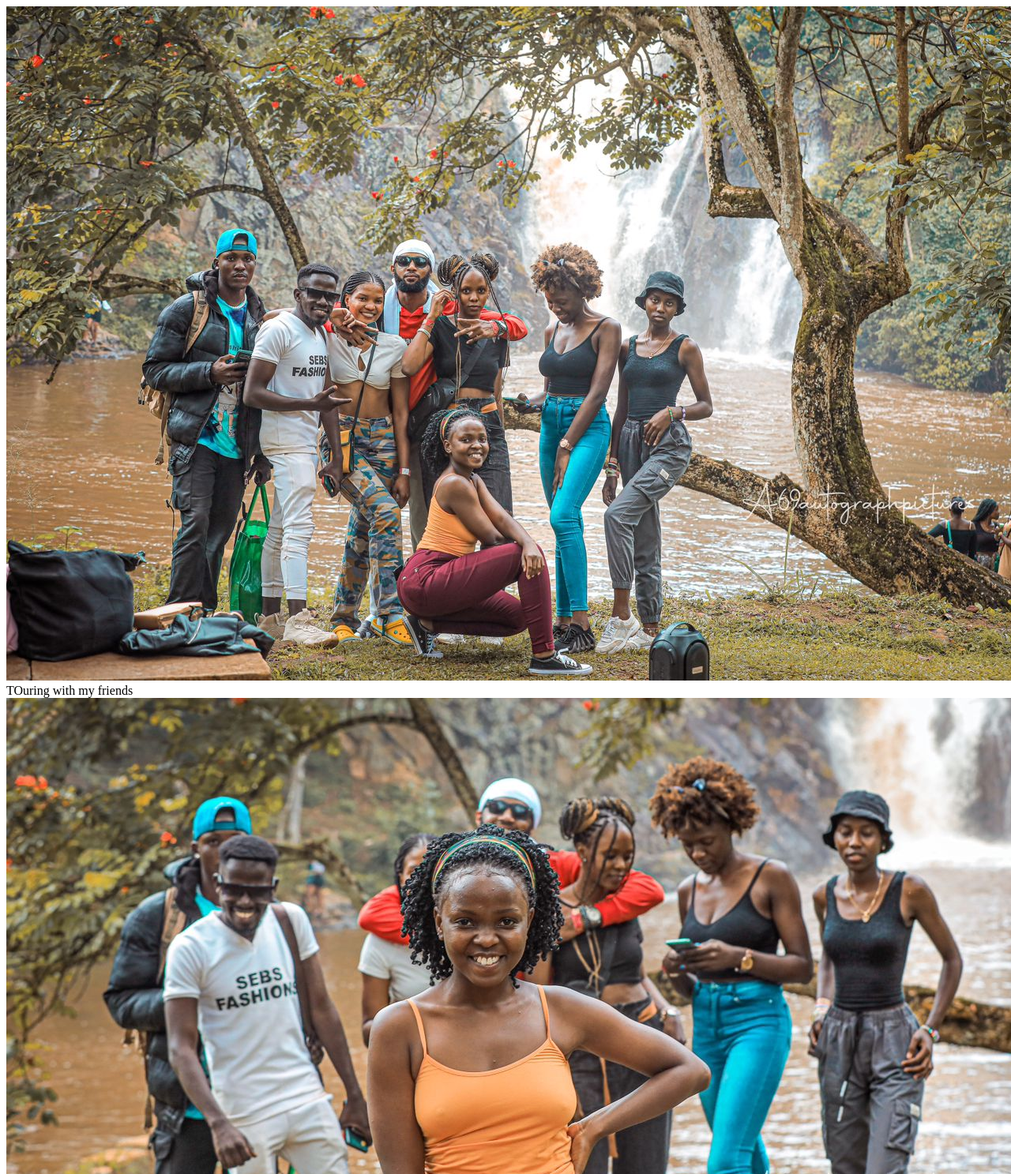
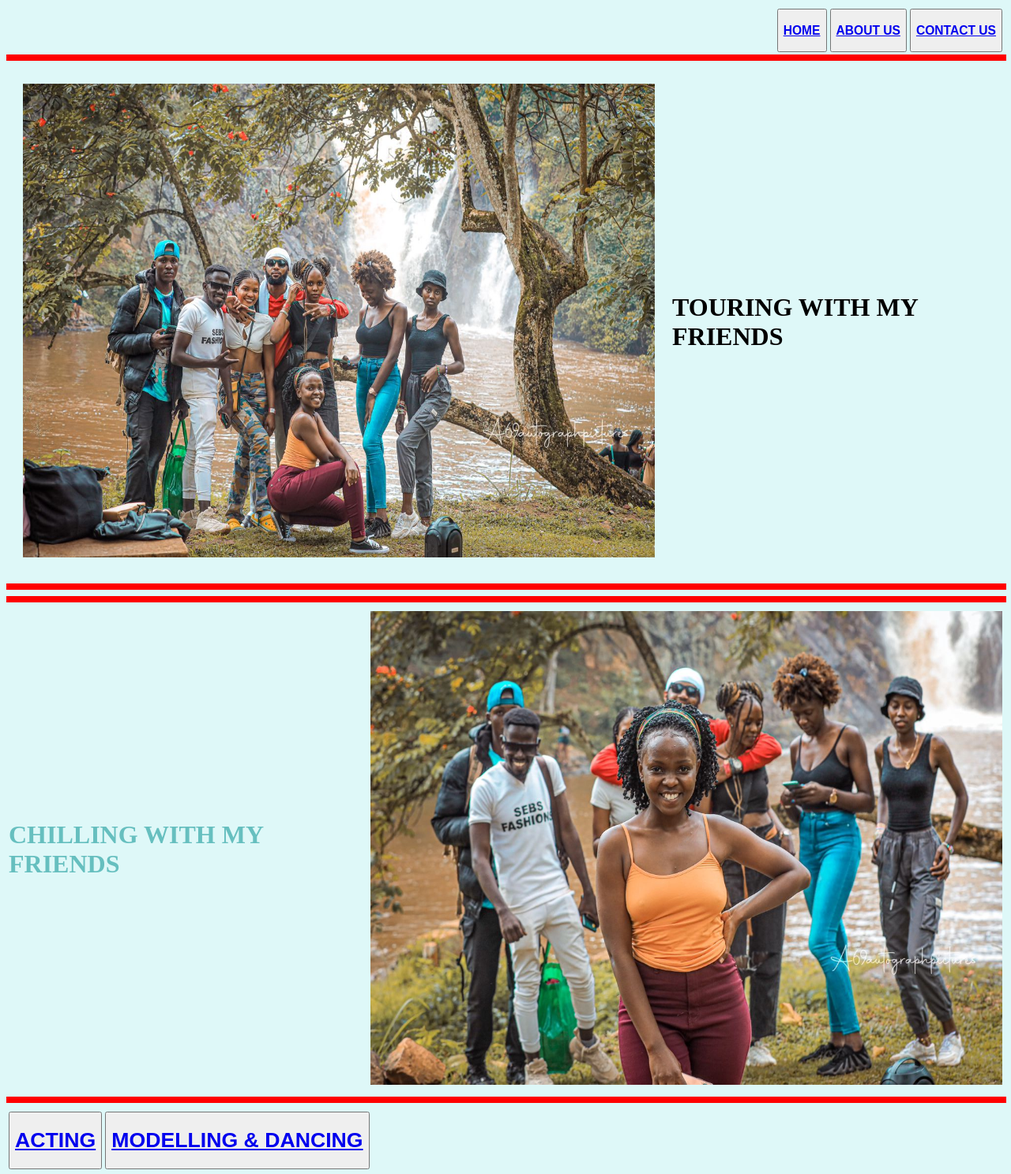
Before and after one commit to kaitesirita/final, a plain HTML site: page hobbies.html in a window 1280 px wide. Shown: the top 1487 px of the page at 79% size. Drawn offline with Linux system fonts and the light colour scheme.

Commit message:
Update hobbies.html

```diff
--- a/hobbies.html
+++ b/hobbies.html
@@ -8,11 +8,68 @@
     <title>Document</title>
 </head>
 
-<body>
+<body bgcolor="#def8f8">
     <div width="50">
-        <img src="pictures/group1.jpg" alt="group photo of me touring">TOuring with my friends
-        <img src="pictures/group2.jpg" alt="me and my friends touring ">
+        <TABle align="right">
+            <TR>
+                <TD>
+
+                    <BUTton> <h3><a href="index.html">HOME</a></H1> </BUTton>
+
+                </TD>
+                <TD>
+                    <BUTTON><h3><a href="aboutus.html">ABOUT US</a></h3> </BUTTON>
+                </TD>
+                <TD>
+                    <BUTTon><h3><a href="contactus.html">CONTACT US</a></h3> </BUTTon>
+                </TD>
+            </TR>
+        </TABle>
+
+
     </div>
+    <hr size="8" noshade="red" color="red" bgcolor="white" height=" 0" width=" 100%" border-color="grey">
+    <TABLE cellspacing="20">
+        <tr>
+            <td font-size="40">
+                <img src="pictures/group1.jpg" alt="group photo of me touring" width="800" HEIGHT="600">
+
+            </td>
+            <td>
+                <h1>TOURING WITH MY FRIENDS</h1>
+            </td>
+
+        </tr>
+    </TAble>
+    <hr size="8" noshade="red" color="red" bgcolor="white" height=" 0" width=" 100%" border-color="grey">
+
+    <TAble>
+
+        <tr>
+            <td>
+
+                <h1 style="color: #66bfbf">CHILLING WITH MY FRIENDS</h1>
+
+            </td>
+            <TD> <img src="pictures/group2.jpg" alt="me and my friends touring " width="800" HEIGHT="600"></TD>
+        </tr>
+
+        <hr size="8" noshade="red" color="red" bgcolor="white" height=" 0" width=" 100%" border-color="grey">
+
+    </TABLE>
+    <hr size="8" noshade="red" color="red" bgcolor="white" height=" 0" width=" 100%" border-color="grey">
+    <table>
+        <tr>
+            <td>
+                <BUTton> <h1> <a href="https://youtu.be/zZX545CCl7Y">ACTING</a></h1></BUTton>
+            </td>
+            <TD>
+                <BUTton>
+                    <h1><a href="https://youtu.be/iLashNxm-Ig">MODELLING & DANCING</a></h1>
+                </BUTton>
+            </TD>
+        </tr>
+    </table>
 </body>
 
 </html>
```
